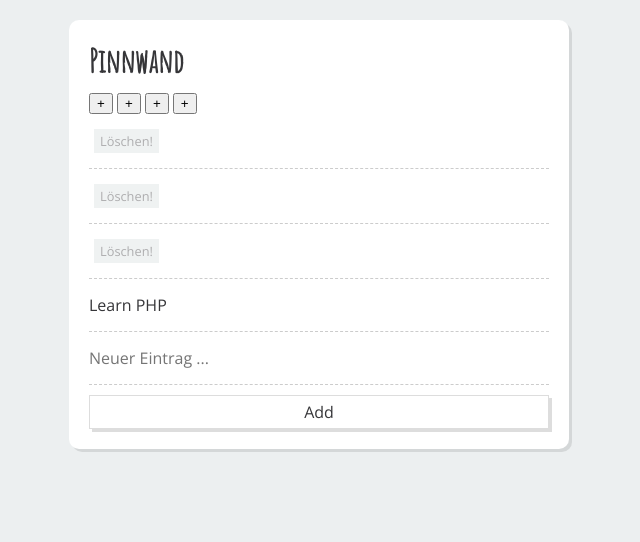
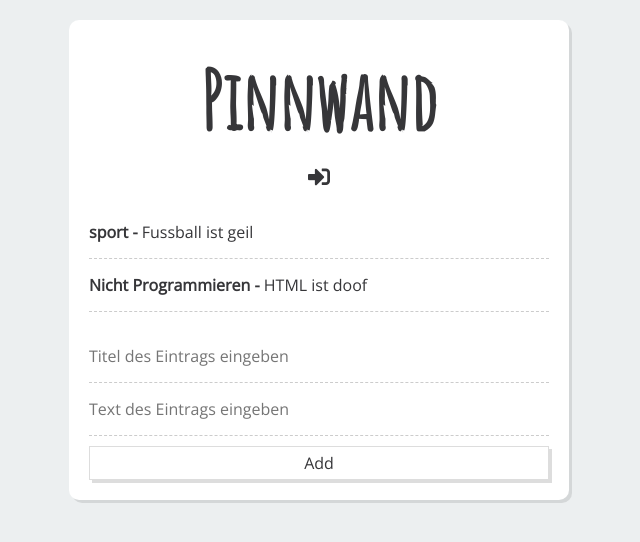
Before and after one commit to Actaos/Pinnwand, a PHP site: page / in a window 1280 px wide. Shown: the top 542 px of the page, without its empty margins (321-961 px from the left). Run offline with PHP 8.4, Linux system fonts and the light colour scheme; data comes from the database, SQL or seed files in the repository; data that the repository does not hold is empty; some libraries are stand-ins or nearby versions.

Commit message:
Everything new in the UI

```diff
--- a/index.php
+++ b/index.php
@@ -1,33 +1,40 @@
 <?php
-    // auskommentieren wenn der Funktionsaufruf gestartet werden soll:
-    include "src/Functions/Export/EntryCSVExport.php";
+//Georg Popp
+//Erstellen des HTML-Documents und umsetzung der gegebenen Methoden
 
-    include "src/Functions/Export/EntryExport.php";
-    include "src/Functions/Import/EntryImport.php";
+require "src/Functions/Import/EntryImport.php";
+require "src/Functions/Export/EntryExport.php";
 
+session_start();
 
-    $skip=0;
-    $top=2;
-    $result= array();
-    $result=get_Entries($skip , $top);
+$skip = 0;
+$top = 100;
+$result = array();
+$result = get_Entries($skip, $top);
 // var_dump($result);
 
 $id = 2;
 
-    if(isset($_POST['submit'])) {
+if (isset($_POST['submit'])) {
     $titel = $_POST['titel'];
     $text = $_POST['text'];
 
     import_Entry($titel, $text, $id);
-
-        // increaseID();
-        // import_Entry($_POST['titel'],$_POST['text'],$id);
 }
 
-    if (isset($_POST['Export']))
-    {
+if (isset($_POST['Export'])) {
     csvExport_Entries();
 }
+
+if (isset($_GET['text'])) {
+    $titel = $_GET['titel'];
+    $text = $_GET['text'];
+
+    import_Entry($titel, $text, 1);
+
+    header('Location: index.php');
+}
+
 ?>
 
 <!doctype html>
@@ -39,40 +46,54 @@
     <meta http-equiv="X-UA-Compatible" content="ie=edge">
     <title>Pinnwand</title>
 
+    <link rel="stylesheet" href="https://use.fontawesome.com/releases/v5.1.0/css/all.css"
+          integrity="sha384-lKuwvrZot6UHsBSfcMvOkWwlCMgc0TaWr+30HWe3a4ltaBwTZhyTEggF5tJv8tbt" crossorigin="anonymous">
     <link href="https://fonts.googleapis.com/css?family=Amatic+SC|Open+Sans" rel="stylesheet">
     <link rel="stylesheet" href="./web/css/style.css">
 </head>
 <body>
 <div class="list">
+    <div class="top">
         <h1 class="header">Pinnwand</h1>
-
-    <div>
-        <button>+</button>
-        <button>+</button>
-        <button>+</button>
-        <button>+</button>
     </div>
 
-    <?php if (!empty($result)): ?>
-    <ul class="items">
-        <?php foreach ($result as $item): ?>
-        <li>
-            <span class="item"><?php $item[1]['text']; ?></span>
-            <a href="#" class="done-button">Löschen!</a>
-        </li>
-        <?php endforeach; ?>
-        <li>
-            <span class="item">Learn PHP</span>
-        </li>
-    </ul>
-<?php else: ?>
-    <p>Du hast noch keine Einträge hinzugefügt!</p>
+    <div class="fnc_btn">
+        <?php if (isset($_SESSION['isLogedIn'])): ?>
+            <a class="function" href="./web/phpHandler/csvExportHandler.php"><i class="fas fa-file-export"></i></a>
+        <?php endif; ?>
+        <?php if (!isset($_SESSION['isLogedIn'])): ?>
+        <a class="function" href="login.php"><i class="fas fa-sign-in-alt"></i></a>
+        <?php endif; ?>
+        <?php if (isset($_SESSION['isLogedIn'])): ?>
+            <a class="function" href="uat.php"><i class="fas fa-users"></i></a>
         <?php endif; ?>
 
-    <form class="item-add" action="add.php" method="post">
-        <input class="input" type="text" name="name" id="" placeholder="Neuer Eintrag ..." autocomplete="off"
+        <?php if (isset($_SESSION['isLogedIn'])): ?>
+            <a class="function" href="./web/phpHandler/logoutHandler.php"><i class="fas fa-times"></i></a>
+        <?php endif; ?>
+    </div>
+
+    <ul class="items">
+        <?php foreach ($result as $item => $value): ?>
+            <?php if (isset($value['titel'])) { ?>
+                <li>
+                    <strong><span class="item"><?= $value['titel']; ?></span> - </strong>
+                    <span class="item"><?= $value['text']; ?></span><!--     -    (ID:<?= $value['id']; ?>) -->
+                    <?php if (isset($_SESSION['isLogedIn'])): ?>
+                        <a href="web/phpHandler/deleteHandler.php?id=<?= $value['id']; ?>" type="submit" name="delete"
+                           class="done-button">Löschen!</a>
+                    <?php endif; ?>
+                </li>
+            <?php } ?>
+        <?php endforeach; ?>
+    </ul>
+
+    <form class="item-add" method="get"><!-- action="add.php" -->
+        <input class="input" type="text" name="titel" placeholder="Titel des Eintrags eingeben" autocomplete="off"
                required>
-        <input type="submit" value="Add" class="submit">
+        <input class="input" type="text" name="text" placeholder="Text des Eintrags eingeben" autocomplete="off"
+               required>
+        <input type="submit" value="Add" class="submit" name="onSubmit">
     </form>
 </div>
 </body>
--- a/web/css/style.css
+++ b/web/css/style.css
@@ -8,14 +8,27 @@ input {
     color: #363639;
 }
 
+div.fnc_btn {
+    text-align: center;
+    margin: 2px auto 15px;
+
+    width: 80%;
+}
+
+a.function {
+    text-decoration: none;
+    font-size: 22px;
+    color: inherit;
+    border-bottom: none;
+    padding: 10px;
+    margin: auto;
+    width: 100%;
+
+}
+
 a {
     text-decoration: none;
     border-bottom: 1px dashed #363639;
-}
-
-h1 {
-    margin: 2px auto;
-    width: 300px;
 }
 
 /* List */
@@ -31,9 +44,15 @@ h1 {
     box-sizing: border-box;
 }
 
-.list .header {
+.list .top {
+    text-align: center;
+}
+
+.list .top .header {
     font-family: 'Amatic SC', cursive;
-    margin: 0 0 10px 0;
+    font-size: 5em;
+    margin: 10px auto;
+    width: 80%;
 }
 
 /* Items */
@@ -53,6 +72,10 @@ h1 {
 
 .items .item.done {
     text-decoration: line-through;
+}
+
+.item-add {
+    margin-top: 18px;
 }
 
 .items li,
```
Also changed, not shown: login.php (+11 -6 lines), uat.php (added, +62 -0 lines), web/phpHandler/csvExportHandler.php (added, +7 -0 lines), web/phpHandler/deleteHandler.php (added, +11 -0 lines), web/phpHandler/importUserHandler.php (added, +11 -0 lines), web/phpHandler/loginHandler.php (added, +33 -0 lines), web/phpHandler/logoutHandler.php (added, +9 -0 lines), overview/pinboard-erm.png (added). Lines whose indentation alone changed are shown as unchanged.
